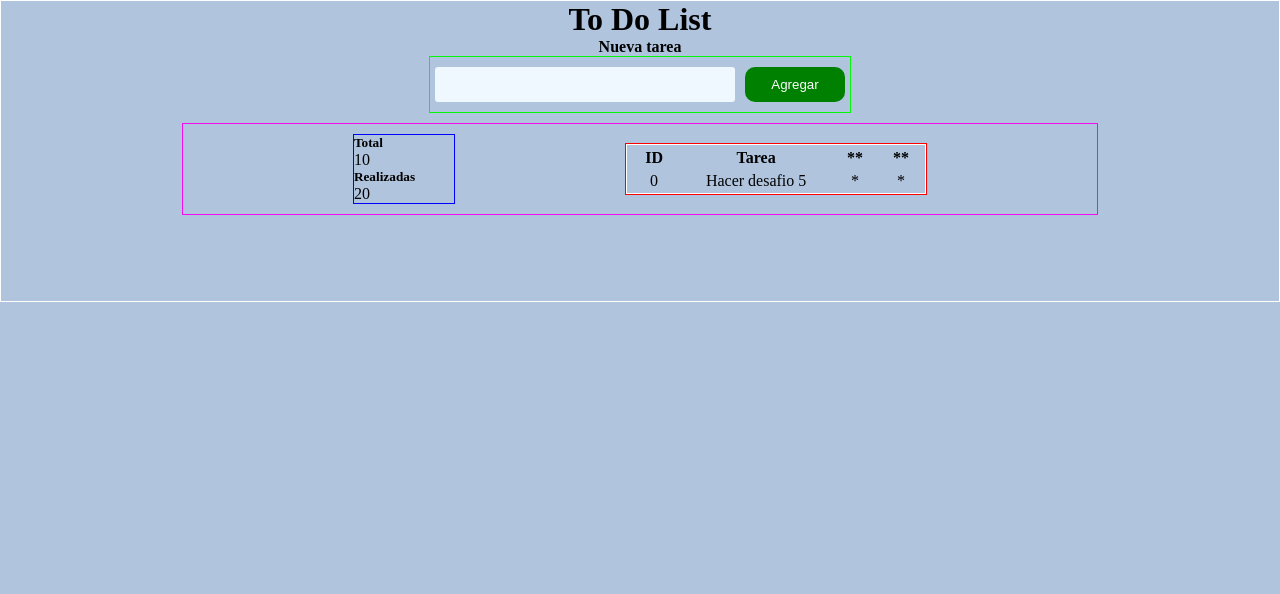
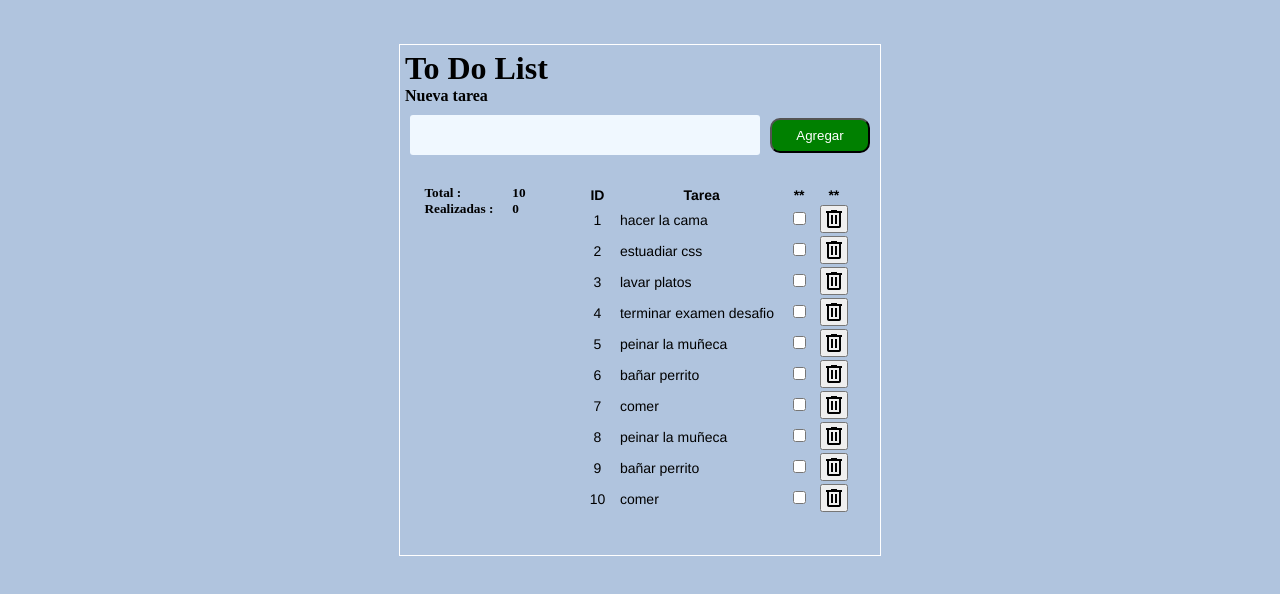
Before and after one commit to kyubi1981/AppToDoList, a plain HTML site: page index.html in a window 1280 px wide. Drawn offline with nearby package versions, Linux system fonts and the light colour scheme.

Commit message:
Desafio5 - Metodos de Arreglos - ToDoList, avance al 70%

```diff
--- a/assets/css/style.css
+++ b/assets/css/style.css
@@ -5,25 +5,32 @@
 
 body {
     background-color: lightsteelblue;
-    display: flex;
 }
 
 .contenido {
 
+    /*border: 1px solid rgb(255, 255, 255);*/
+
+    width: 100%;
+    margin-top: 0px;
+    height: 600px;
+    display: flex;
+    flex-direction: column;
+    justify-content: center;
+    align-items: center;
+}
+
+.wrap {
+
     border: 1px solid rgb(255, 255, 255);
-    width: 100%;
-    height: 300px;
-
-    flex-direction: column;
-
-    justify-items: center;
-    align-items: center;
-
+    width: 470px;
+    height: 500px;
+    padding: 5px;
 }
 
 .task-group {
-    border: 1px solid rgb(4, 247, 8);
-    width: 400px;
+    /*border: 1px solid rgb(255, 255, 255);*/
+    width: 450px;
     padding: 10px;
 
     display: flex;
@@ -40,58 +47,64 @@ body {
 
     color: white;
     border-radius: 10px 10px 10px 10px;
-    border-style: none;
+    /*border-style: none;*/
 }
 
 .txt-addTask {
     background-color: aliceblue;
-    width: 300px;
-    height: 35px;
+    width: 350px;
+    height: 40px;
     border-radius: 3px 3px 3px 3px;
     border-style: none;
 }
 
 .task-items {
-    border: 1px solid rgb(244, 12, 240);
-    width: 70%;
+    /*border: 1px solid rgb(230, 12, 12);*/
+
+    width: 450px;
+    height: 100px;
+
     padding: 10px;
 
+    display: flex;
+
+    flex-direction: row;
+    justify-content: space-between;
+
+    align-items:flex-start;
+
+    margin-top: 10px;
+    /*gap: 10px;*/
+}
+
+.task-resume {
+    /*border: 1px solid blue;*/
+    width: 120px;
+    height: 100px;
 
     display: flex;
     flex-direction: row;
-    justify-content: space-evenly;
-    align-items: center;
-    margin-top: 10px;
-    gap: 10px;
-}
-
-.task-resume{
-    border: 1px solid blue;
-    width: 100px;
-    display: flex;
-    flex-direction: column;
+    justify-content: space-around;
+    align-items:flex-start;
 }
 
 .task-list {
-    border: 1px solid red;
-    width: 100%;
+    /*border: 1px solid rgb(17, 255, 0);*/
+    width: 300px;
 
-    /*display: flex;*/
+    display: flex;
+    flex-direction: row;
 
-    flex-direction: row;
-    justify-content: space-between;
-    align-items: center;
+    justify-content: center;
+
+    align-content: center;
+
+    font-family: 'Franklin Gothic Medium', 'Arial Narrow', Arial, sans-serif;
+    font-size: 14px;
 }
 
-.miLista{
-    border: 1px solid white;
-    width: 100%;
+.miLista {
+    /*border: 1px solid white;*/
+    width: 280px;
+    height: 100px;
 }
-
-.id-list {
-    width: 100px;
-}
-
-.task-list {
-    width: 300px;
-}
--- /dev/null
+++ b/assets/js/script.js
@@ -0,0 +1,113 @@
+
+const tareas = [
+    {
+        id: 1,
+        task: "hacer la cama",
+        estado: false
+    },
+    {
+        id: 2,
+        task: "estuadiar css",
+        estado: false
+    },
+    {
+        id: 3,
+        task: "lavar platos",
+        estado: false
+    },
+    {
+        id: 4,
+        task: "terminar examen desafio",
+        estado: false
+    },
+    {
+        id: 5,
+        task: "peinar la muñeca",
+        estado: false
+    },
+    {
+        id: 6,
+        task: "bañar perrito",
+        estado: false
+    },
+    {
+        id: 7,
+        task: "comer",
+        estado: false
+    },
+    {
+        id: 8,
+        task: "peinar la muñeca",
+        estado: false
+    },
+    {
+        id: 9,
+        task: "bañar perrito",
+        estado: false
+    },
+    {
+        id: 10,
+        task: "comer",
+        estado: false
+    }
+
+];
+
+
+function llenaTabla() {
+    const listaTareas = document.getElementById("miTabla");
+    const taskTotales = document.getElementById("txtTaskTotales");
+    const taskRealizadas = document.getElementById("txtTaskRealizadas");
+
+    let tabla = "";
+    /* let totTareas = ""; */
+    let okTareas = "";
+
+    tabla +=
+        `
+    <tr>
+        <th width="30px;">ID</th>
+        <th width="120px;">Tarea</th>
+        <th width="20px;">**</th>
+        <th width="20px;">**</th>
+    </tr>
+    `;
+
+    for (const tarea of tareas) {
+        tabla += /* `${tarea.task}`; */
+            `<tr>
+            <td style="text-align: center;">${tarea.id}</td>
+             <td style="text-align: left;">${tarea.task}</td>
+             <td style="text-align: center;"><input onchange="functOkTask();" type="checkbox" id="chk-okey" name="opcion" value="ejemplo"></td>
+             <td style="text-align: center;"><button onclick="functDelTask();" class="material-symbols-outlined" ="#EA3323">delete</button></td>
+        </tr>
+        `;
+    }
+    listaTareas.innerHTML = tabla;
+    taskTotales.innerHTML = `${tareas.length}`;
+
+
+    //console.log(tabla);
+    //console.log(tareas.length);
+}
+
+
+function functAddTask() {
+    alert("tarea agregada...")
+}
+
+function functDelTask(key) {
+    alert("tarea eliminada...");
+}
+
+function functOkTask() {
+    alert("tarea terminada");
+}
+
+/*
+const agregaTarea = function () {
+    const txtNuevaTarea = document.querySelector('#');
+}
+*/
+
+llenaTabla();
--- a/index.html
+++ b/index.html
@@ -4,7 +4,7 @@
 <head>
     <meta charset="UTF-8">
     <meta name="viewport" content="width=device-width, initial-scale=1.0">
-
+    <link rel="stylesheet" href="https://fonts.googleapis.com/css2?family=Material+Symbols+Outlined:opsz,wght,FILL,GRAD@20..48,100..700,0..1,-50..200&icon_names=delete" />
     <link rel="stylesheet" href="./assets/css/style.css">
 
     <title>Desafio #5</title>
@@ -15,6 +15,7 @@
 
     <div class="contenido">
 
+        <div class="wrap">
 
             <div class="title">
                 <h1>To Do List</h1>
@@ -27,11 +28,11 @@
             <div class="task-group">
 
                 <div class="task">
-                <input type="text" class="txt-addTask">
+                    <input type="text" class="txt-addTask" id="txt-tarea" value="" />
                 </div>
 
                 <div class="btn-group">
-                <button class="btn-agree">Agregar</button>
+                    <button onclick="functAddTask();" class="btn btn-agree">Agregar</button>
                 </div>
 
             </div>
@@ -41,32 +42,24 @@
                 <div class="task-resume">
 
                     <div>
-                    <h5>Total</h5>
-                    <p>10</p>
+                        <h5>Total :</h5>
+                        <h5>Realizadas :</h5>
                     </div>
 
                     <div>
-                    <h5>Realizadas</h5>
-                    <p>20</p>
+                        <h5 id="txtTaskTotales">0</h5>
+                        <h5 id="txtTaskRealizadas">0</h5>
                     </div>
 
                 </div>
 
                 <div class="task-list">
 
-                <table class="miLista" width="80px" height="50px">
-                    <tr>
-                        <th width="50px;">ID</th>
-                        <th width="150px;">Tarea</th>
-                        <th>**</th>
-                        <th>**</th>
-                    </tr>
-                    <tr>
-                        <td style="text-align: center;">0</td>
-                        <td style="text-align: center;">Hacer desafio 5</td>
-                        <td style="text-align: center;">*</td>
-                        <td style="text-align: center;">*</td>
-                    </tr>
+                    <!-- <p id="miTabla"></p> -->
+
+                    <table id="miTabla" class="miLista" width="80px" height="50px" >
+
+
                     </table>
 
                 </div>
@@ -75,6 +68,10 @@
 
         </div>
 
+    </div>
+
+    <script type="text/javascript" src="./assets/js/script.js"></script>
+
 </body>
 
 </html>
```
Lines whose indentation alone changed are shown as unchanged.
